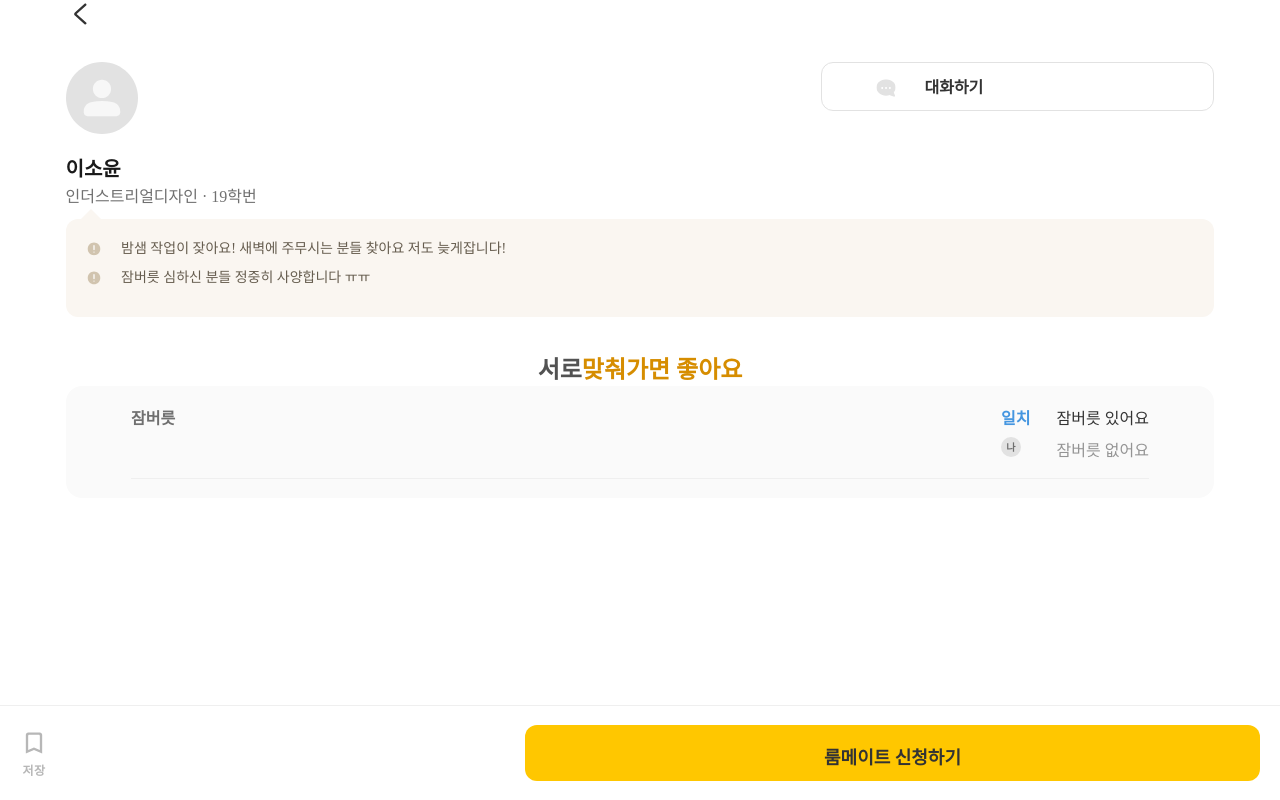
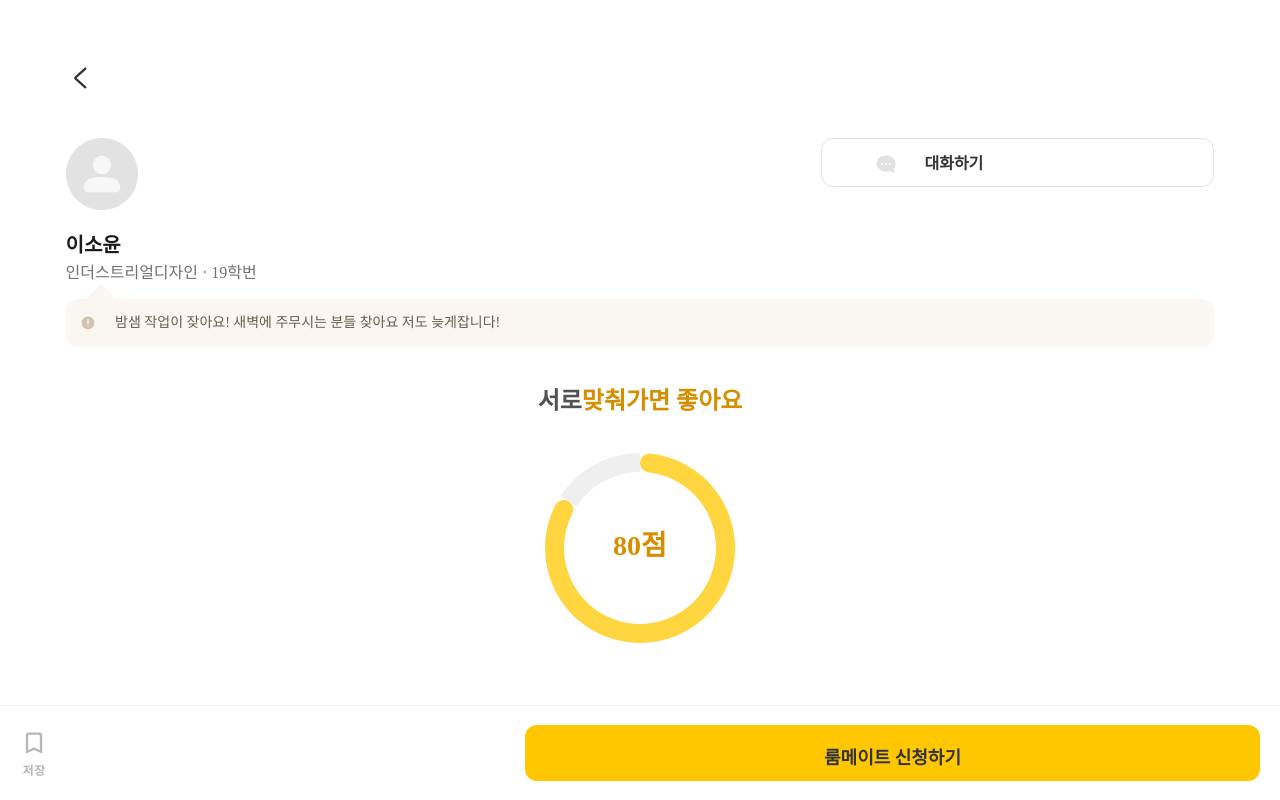
Before and after one commit to G-E-E-K-S/GEEKS-FE, a React (Create React App) app: page /user in a window 1280 px wide. Built offline with nearby package versions, Linux system fonts and the light colour scheme; a web font is replaced by a local one.

Commit message:
Add graph in user page

```diff
--- a/package.json
+++ b/package.json
@@ -10,6 +10,7 @@
     "chart.js": "^4.4.1",
     "react": "^18.2.0",
     "react-apexcharts": "^1.4.1",
+    "react-chartjs-2": "^5.2.0",
     "react-dom": "^18.2.0",
     "react-mobile-picker": "^1.0.0",
     "react-modal": "^3.16.1",
--- a/src/pages/FindRoommate/User.js
+++ b/src/pages/FindRoommate/User.js
@@ -1,8 +1,9 @@
 import React, { useState } from "react";
 import styled from "styled-components";
 import * as c from "../../components/Common/CommonStyle";
-import GoBack from "../../components/Common/GoBack";
-import UserLifeStyle from "../../components/Roommate/UserLifeStyle";
+import HeaderMenu from "../../components/Common/HeaderMenu";
+import 'chart.js/auto';
+import { Chart } from 'react-chartjs-2';
 import BasicProfile from "../../assets/img/MyPage/basicProfile.svg";
 import ChatImg from "../../assets/img/Roommate/chat.svg";
 import Info from "../../assets/img/Roommate/info.svg";
@@ -29,7 +30,7 @@ const Major = styled.div`
   font-style: normal;
   font-weight: 500;
   line-height: 24px;
-  margin-bottom: px;
+  margin-bottom: 4px;
 `;
 const Chat = styled.div`
   display: flex;
@@ -60,18 +61,18 @@ const UserMessageBox = styled.div`
   width: 100%;
   height: max-content;
   border-radius: 12px;
-  background: #FAF6F1;
-  padding: 20px;
+  background: #faf6f1;
+  padding: 14px;
   margin-top: 10px;
   &::before {
     content: "";
     position: absolute;
     top: 0;
-    left: 2px;
+    left: 12px;
     border: 23px solid transparent;
-    border-bottom-color: #FAF6F1;
+    border-bottom-color: #faf6f1;
     border-top: 0;
-    margin-top: -10px;
+    margin-top: -15px;
   }
 `;
 const InfoImg = styled.img`
@@ -81,7 +82,6 @@ const InfoImg = styled.img`
 `;
 const InfoMessage = styled.div`
   margin-left: 1.53vw;
-  margin-bottom: 1.11vh;
   color: #665d4f;
   font-size: 0.875rem;
   font-style: normal;
@@ -90,6 +90,7 @@ const InfoMessage = styled.div`
 `;
 const MatchText = styled.div`
   margin-top: 4.72vh;
+  margin-bottom: 3.31vh;
   display: flex;
   justify-content: center;
   align-items: center;
@@ -108,7 +109,7 @@ const BottomEnroll = styled.div`
   display: flex;
   justify-content: space-between;
   padding: 0px 20px;
-  border-top: 1px solid #EFEFEF;
+  border-top: 1px solid #efefef;
   padding-top: 2.38vh;
 `;
 const SaveImg = styled.img`
@@ -117,7 +118,7 @@ const SaveImg = styled.img`
   height: 28px;
 `;
 const SaveTxt = styled.div`
-  color: #B7B7B7;
+  color: #b7b7b7;
   text-align: center;
   font-size: 12px;
   font-style: normal;
@@ -143,17 +144,61 @@ const EnrollTxt = styled.div`
 const MatchBox = styled.div`
   width: 100%;
   border-radius: 16px;
-  background: #FAFAFA;
+  background: #fafafa;
   height: max-content;
   padding: 2.36vh 5.12vw;
 `;
+const CharContainer = styled.div`
+  width: 200px;
+  height: 200px;
+  margin: 0 auto;
+`;
 const User = () => {
+  const textCenter = {
+    id:'textCenter',
+    beforeDatasetsDraw(chart,args,pluginOptions){
+      const {ctx} = chart;
+
+      ctx.save();
+      ctx.font = '700 1.75rem Pretendard';
+      ctx.fontWeight = '700';
+      ctx.fillStyle = '#D68D00';
+      ctx.textAlign= 'center';
+      ctx.textBaseline = 'middle';
+      ctx.fillText(Data.datasets[0].data[0]+'점',chart.getDatasetMeta(0).data[0].x,chart.getDatasetMeta(0).data[0].y);
+    }
+  }
+  const Data = {
+    datasets: [
+      {
+        data: [80,15],
+        borderColor: ['#FFD540','#EFEFEF'],
+        backgroundColor: ['#FFD540','#EFEFEF'],
+        cutout: "80%",
+        borderWidth: 0,
+        borderRadius: [30,-30],
+        options:{
+          responsive: false,
+          plugins:{
+            legend: {
+              display: false,
+              tooltip: {
+                enabled: false,
+              },
+            },
+          },
+          hover: { mode: null },
+        },
+      },
+    ],
+  };
+
   return (
     <c.Totalframe>
       <c.ScreenComponent>
         <c.SubScreen>
           <c.SpaceBetween>
-            <GoBack />
+            <HeaderMenu />
           </c.SpaceBetween>
           <TopProfile>
             <c.SpaceBetween>
@@ -170,16 +215,7 @@ const User = () => {
             <UserMessageBox>
               <c.Flex>
                 <InfoImg src={Info} />
-                <InfoMessage>
-                  밤샘 작업이 잦아요! 새벽에 주무시는 분들 찾아요 저도
-                  늦게잡니다!
-                </InfoMessage>
-              </c.Flex>
-              <c.Flex>
-                <InfoImg src={Info} />
-                <InfoMessage>
-                  잠버릇 심하신 분들 정중히 사양합니다 ㅠㅠ
-                </InfoMessage>
+                <InfoMessage>{`밤샘 작업이 잦아요! 새벽에 주무시는 분들 찾아요 저도\n늦게잡니다!`}</InfoMessage>
               </c.Flex>
             </UserMessageBox>
             {/* match score */}
@@ -188,9 +224,10 @@ const User = () => {
               <MatchColorText>맞춰가면 좋아요</MatchColorText>
             </MatchText>
             {/* Match Text */}
-            <MatchBox>
-              <UserLifeStyle lifeStyleTitle={`잠버릇`} isRight={`일치`} lifestyle={`잠버릇 있어요`} myLifeStyle={`잠버릇 없어요`}/>
-            </MatchBox>
+            {/* <DounetChart></DounetChart> */}
+            <CharContainer>
+              <Chart type='doughnut' data={Data} plugins={[textCenter]}/>
+            </CharContainer>
           </TopProfile>
         </c.SubScreen>
       </c.ScreenComponent>
```
Also changed, not shown: 1 other file (tests, documents, lock files or other folders).
